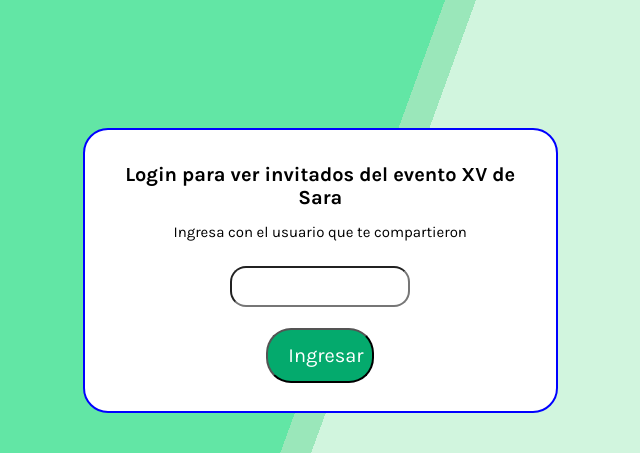
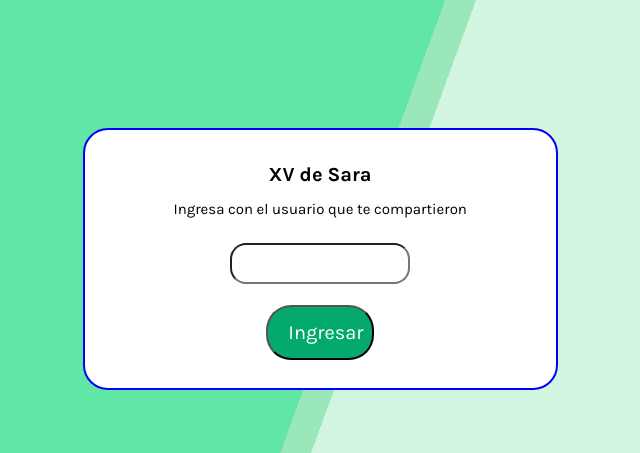
Before and after one commit to Lalowp/sisuAdmin, a Django app: a page that uses templates/host/username_login.html in a window 1280 px wide. Shown: the top 453 px of the page, without its empty margins (327-967 px from the left). Run offline with Django 5.2, Linux system fonts and the light colour scheme; data comes from the database, SQL or seed files in the repository.

Commit message:
Change text

```diff
--- a/templates/host/username_login.html
+++ b/templates/host/username_login.html
@@ -8,7 +8,7 @@
 </head>
 <body class="body-container">
     <div class="login-container">
-        <h1>Login para ver invitados del evento {{ event.name}}</h1>
+        <h1>{{ event.name}}</h1>
         <form method='POST'>
             {% csrf_token %}
             {% if error %}
```
